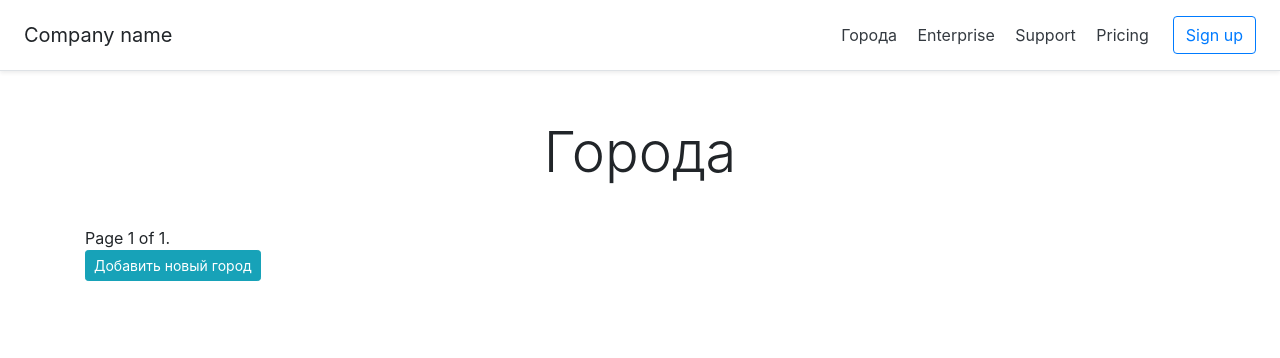
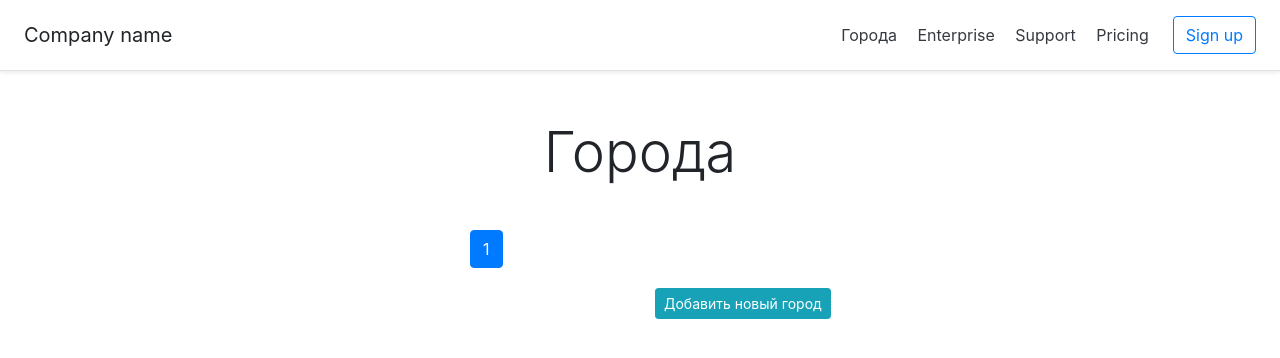
Before and after one commit to dimatuya/PythonPro_30.10, a Django app: page /cities/ in a window 1280 px wide. Shown: the top 358 px of the page. Run offline with Django 3.2, Linux system fonts and the light colour scheme; data that the repository does not hold is empty; some libraries are stand-ins or nearby versions.

Commit message:
применил Bootstrap к пагинации

```diff
--- a/cities/templates/cities/home.html
+++ b/cities/templates/cities/home.html
@@ -27,25 +27,54 @@
 </table>
 </div>
 </div>
-<div class="pagination">
-    <span class="step-links">
-        {% if objects_list.has_previous %}
-            <a href="?page=1">&laquo; first</a>
-            <a href="?page={{ objects_list.previous_page_number }}">previous</a>
-        {% endif %}
-
-        <span class="current">
-            Page {{ objects_list.number }} of {{ objects_list.paginator.num_pages }}.
-        </span>
-
-        {% if objects_list.has_next %}
-            <a href="?page={{ objects_list.next_page_number }}">next</a>
-            <a href="?page={{ objects_list.paginator.num_pages }}">last &raquo;</a>
-        {% endif %}
-    </span>
-</div>
+ <div id="navigation" class="container my-1">
+     <div class="row">
+         <div class="col-md-8 ml-auto">
+             <nav aria-label="Page navigation example">
+                 <ul class="pagination ">
+                     {% if objects_list.has_previous %}
+                        <li class="page-item">
+                            <a class="page-link"
+                                href="?page={{ objects_list.previous_page_number }}"
+                                    aria-label="Previous">
+                            <span aria-hidden="true">&laquo;</span>
+                            <span class="sr-only">Previous</span>
+                            </a>
+                        </li>
+                     {% endif %}
+                     {% for page in objects_list.paginator.page_range %}
+                        {% if page == objects_list.number %}
+                            <li class="page-item active">
+                                <a class="page-link" href="#"> {{page}}
+                                    <span class="sr-only">(current)</span>
+                                </a>
+                            </li>
+                        {% else %}
+                            <li class="page-item">
+                                <a class="page-link"
+                                    href="?page={{page}}">
+                                    {{page}}
+                                </a>
+                            </li>
+                        {% endif %}
+                     {% endfor %}
+                     {% if objects_list.has_next %}
+                        <li class="page-item">
+                            <a class="page-link"
+                                href="?page={{objects_list.paginator.num_pages }}"
+                                    aria-label="Next">
+                                <span aria-hidden="true">&raquo;</span>
+                                <span class="sr-only">Next</span>
+                            </a>
+                        </li>
+                     {% endif %}
+                 </ul>
+             </nav>
+         </div>
+     </div>
+ </div>
 <div class="row">
-    <div class='col-md-6'>
+    <div class='col-md-6 ml-auto'>
         <a href='{% url "cities:add" %}'>
         <button type="button" class="btn btn-info btn-sm"> Добавить новый город </button>
         </a>
```
